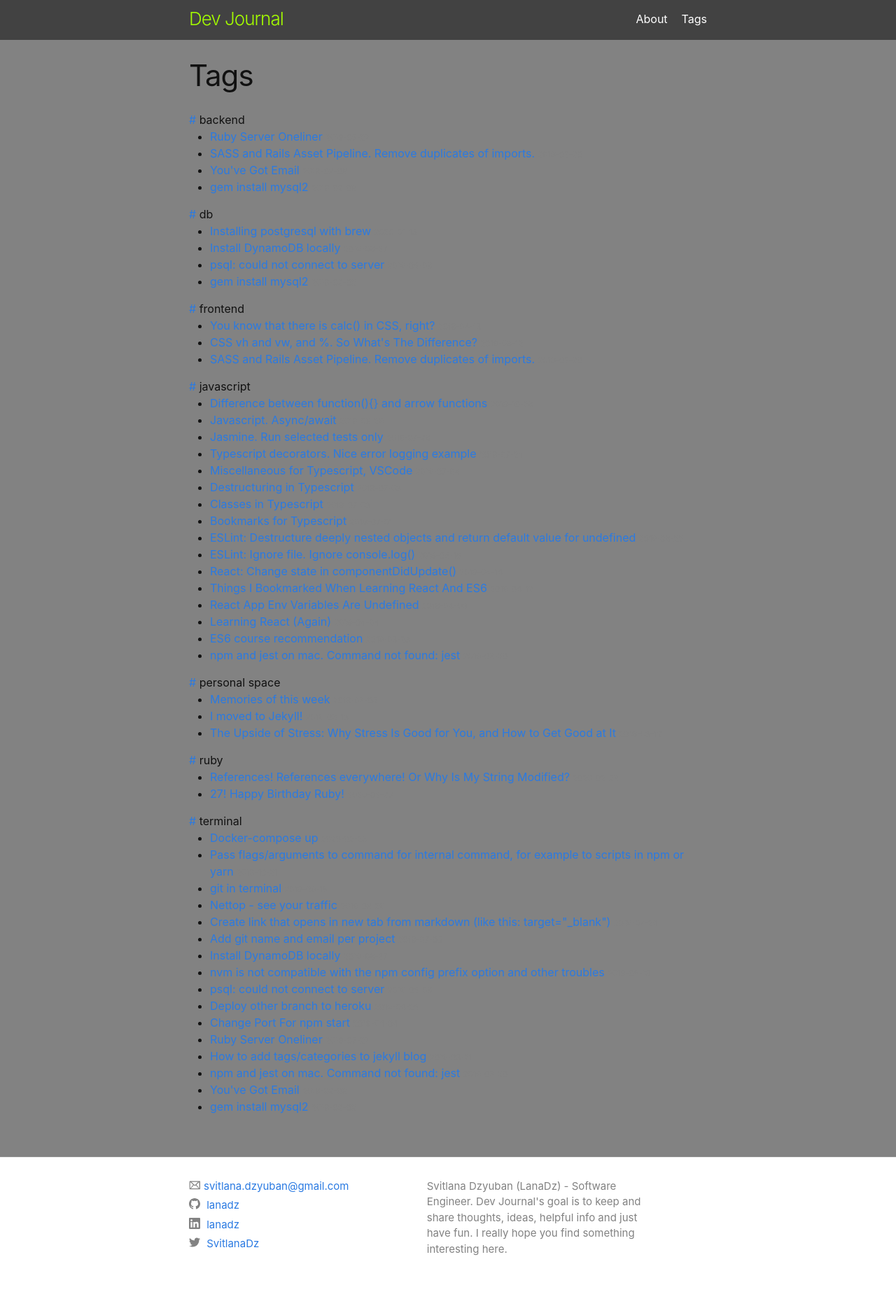
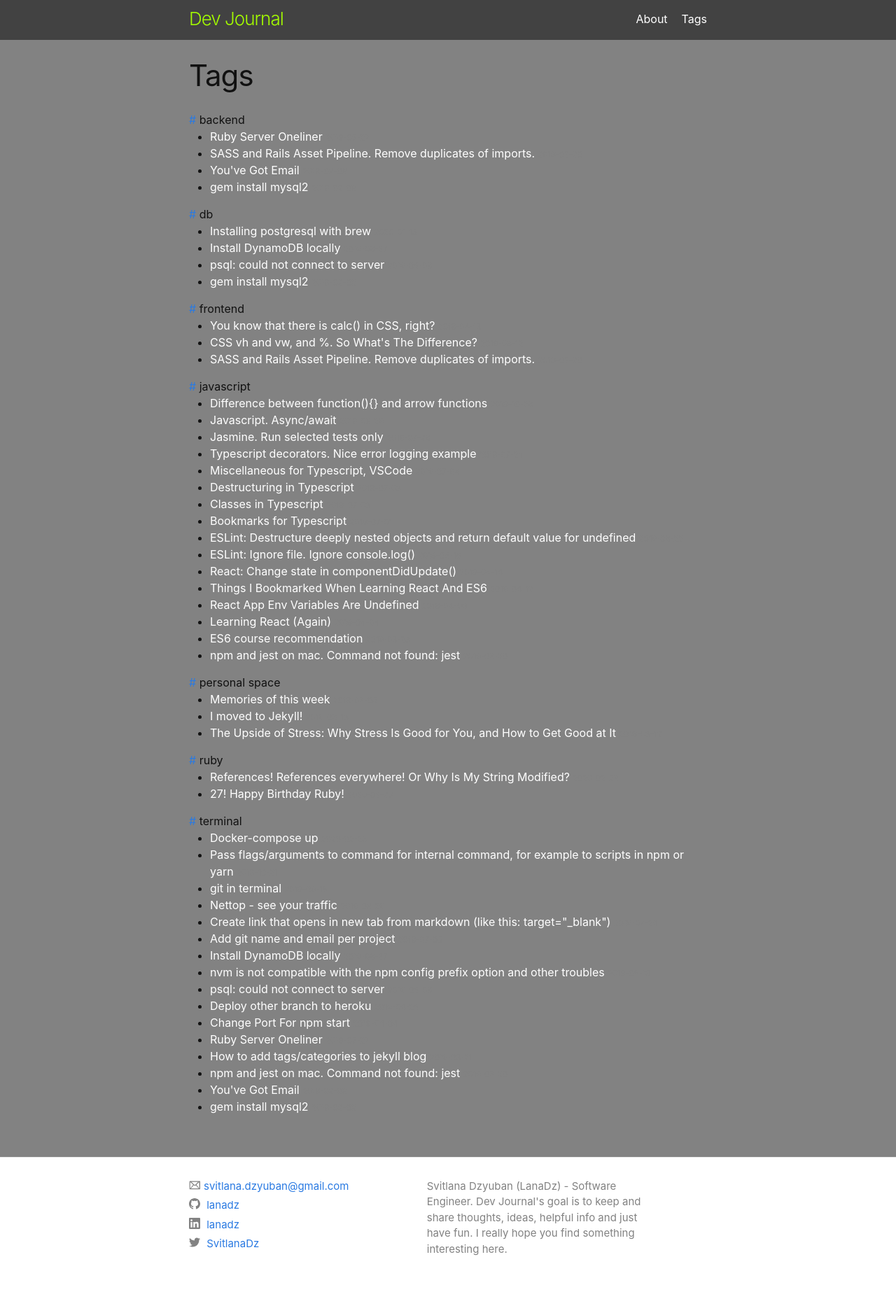
Before and after one commit to owldot/lanadz.github.io, a Jekyll site: the page built from tags.html, in a window 1280 px wide. Shown: the whole page at 70% size. Built offline with Jekyll 4.4.1, drawn with Linux system fonts in a browser that asks for light colours.

Commit message:
Change tags colors

```diff
--- a/_scss/minima/_base.scss
+++ b/_scss/minima/_base.scss
@@ -135,6 +135,9 @@ a {
     .username {
       text-decoration: underline;
     }
+  }
+  &.white {
+    color: white;
   }
 }
 
--- a/tags.html
+++ b/tags.html
@@ -4,10 +4,8 @@ permalink: /tags/
 title: Tags
 ---
 
-
 <div>
-    {% assign sorted_tags = site.tags | sort %}
-    {% for tag in sorted_tags %}
+  {% assign sorted_tags = site.tags | sort %} {% for tag in sorted_tags %}
   <div>
     {% capture tag_name %}{{ tag | first }}{% endcapture %}
     <div id="#{{ tag_name | slugize }}"></div>
@@ -17,11 +15,15 @@ title: Tags
     <span>{{ tag_name }}</span>
     <ul>
       {% for post in site.tags[tag_name] %}
-        <li><article>
-            <a href="{{ site.baseurl }}{{ post.url }}">{{post.title}}</a>
+      <li>
+        <article>
+          <a class="white" href="{{ site.baseurl }}{{ post.url }}"
+            >{{post.title}}</a
+          >
           <span class="small">{{post.date | date: "%Y-%m-%d" }}</span>
         </article>
         {% endfor %}
+      </li>
     </ul>
   </div>
   {% endfor %}
```
Lines whose indentation alone changed are shown as unchanged.
